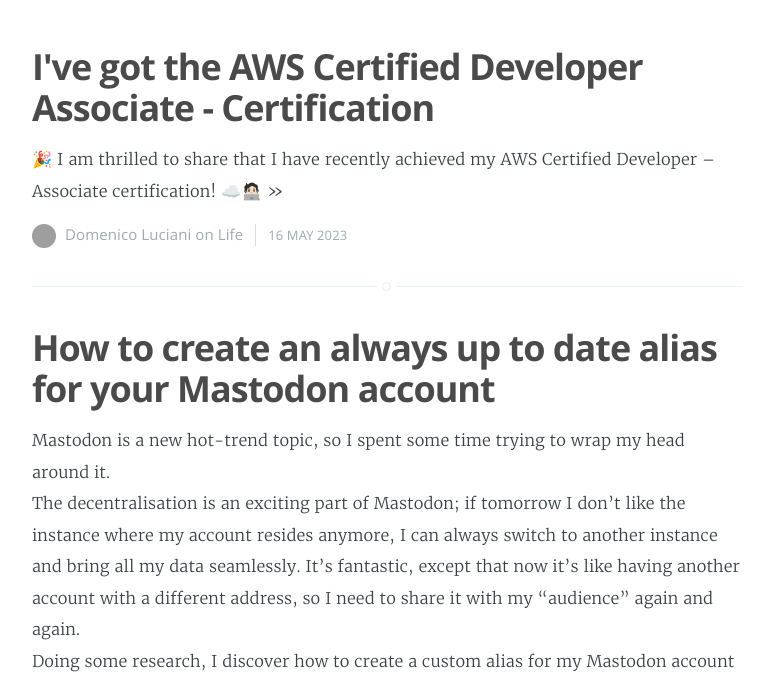
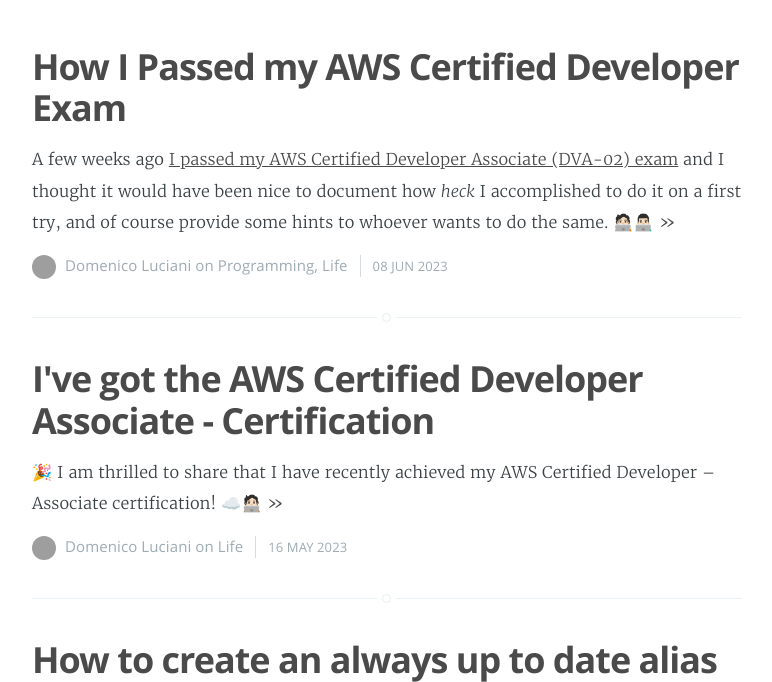
Before and after one commit to dlion/domenicoluciani, a Jekyll site: the page built from _category/life.html, in a window 1280 px wide and 900 px high, scrolled down 686 px, cut to the strip 218-900 px from the top of the window. Shown: the whole strip, without its empty margins (253-1025 px from the left). Built offline with Jekyll 4.4.1, drawn with Linux system fonts in a browser that asks for light colours; some web fonts are replaced; comment, search, counter and statistics services are not loaded; some of the changed lines change nothing that is shown.

Commit message:
Adjusted english typos

```diff
--- a/_posts/2023-06-08-how-i-passed-my-aws-certified-developer-exam.md
+++ b/_posts/2023-06-08-how-i-passed-my-aws-certified-developer-exam.md
@@ -1,33 +1,32 @@
 ---
 layout: post
-title: "How I passed my AWS Certified Developer Exam"
+title: "How I Passed my AWS Certified Developer Exam"
 date: 2023-06-08 08:00:00
-categories: [Programming]
+categories: [Programming, Life]
 cover: "/assets/images/covers/cloud_cert_aws.png"
 lang: en
 ---
 
-A few weeks ago I passed my AWS Certified Developer Associate (DVA-02) exam and I thought it would have been nice to document how _heck_ I accomplished to do it on a first try, and of course provide some hints to whoever wants to
+A few weeks ago [I passed my AWS Certified Developer Associate (DVA-02) exam](https://domenicoluciani.com/2023/05/16/aws-certified-developer-associate-certification.html) and I thought it would have been nice to document how _heck_ I accomplished to do it on a first try, and of course provide some hints to whoever wants to
 do the same. 🧑🏻‍💻👨🏻‍💻
 
 ----
 
-## But why did you spend your time on getting the certification?
+## But why did you spend your time getting the certification?
 
-I'd like to start saying that I'm not a big fan of getting as many certifications as possible, I'm more affected by the greedy learner pathology which pushed my forward on this route.
+I'd like to start by saying that I'm not a big fan of getting as many certifications as possible, I'm more affected by the greedy learner pathology which pushed me forward on this route.
 
 > This indeed is my first real certification.
 
-I started to study about AWS **just for fun** and to desire to become a better professional. **I wasn't really interested to get any certification.**
-It started for fun and it became even funnier over time, digging deeper into AWS services and use-cases, so at the end of the path/course I felt that after all the effort I could try to challenge myself even more getting the
+I started to study AWS **just for fun** and to desire to become a better professional. **I wasn't really interested to get any certification.**
+I started it for fun and it became even funnier over time, digging deeper into AWS services and use cases, so at the end of the path/course I felt that after all the effort I could try to challenge myself even more by getting the
 certification.
-**I LOVE GOING OUTSIDE MY COMFORT-ZONE**
+**I LOVE GOING OUTSIDE MY COMFORT ZONE**
 
 >Did I need it? No.
 >Do you need it? Probably not.
 
-It was just a matter of challenging myself, nothing more 🤭 so my advice is to enjoy the journey, learn as much as possible but just for your own sake, it will give you the extra motivation you need to pass the exam at the first
-try. 🎯
+It was just a matter of challenging myself, nothing more 🤭 so my advice is to enjoy the journey and learn as much as possible but just for your own sake, it will give you the extra motivation you need to pass the exam at the first try. 🎯
 
 ## Why did I focus on AWS?
 
@@ -39,72 +38,72 @@
 Working for a [Multi-Cloud company](https://vmware.com) gives me the possibility to have a T-shape skills-set, focusing more on the `how`  than the `what`; I mean, I worked on Azure and GCP as well, but to be honest the most fun
 ecosystems I worked on were on AWS. 🤭
 
-So I felt that I needed, for my career and for my own interest (📚) to fill out some gaps that I definitely had on AWS to become a better engineer and a better professional. 💪🏻
+So I felt that I needed, for my career and for my interest (📚) to fill out some gaps that I had on AWS to become a better engineer and a better professional. 💪🏻
 
 ## Where did I study?
 
 ### A Cloud Guru
 
-Working at VMware also means I have lots of benefits 😌🙏 and one between them is the possibility to access [https://acloudguru.com/](https://acloudguru.com/) courses/resources/labs **FOR FREE**! ✨
-A Cloud Guru it is well known to be very expensive but to have one of the best playground out there.
+Working at VMware also means I have lots of benefits 😌🙏 and one of them is the possibility to access [https://acloudguru.com/](https://acloudguru.com/) courses/resources/labs **FOR FREE**! ✨
+A Cloud Guru is well known to be very expensive but to have one of the best playgrounds out there.
 
 #### Playground?
 
 Yes, essentially you can just go to their playground section
-Open a new session of their sandbox and log-in.
+Open a new session of their sandbox and log in.
 
-From that moment till a bunch of hours you will have the chance to play with an almost real AWS environment, bill-free. 👀
+From that moment till a bunch of hours, you will have the chance to play with an almost real AWS environment, bill-free. 👀
 
 ![playground-aws-1](/assets/images/posts/playground-aws-1.png)
 
 #### Developer Associate Course
 
-Of course, A Cloud Guru has it's own course: [https://learn.acloud.guru/course/aws-certified-developer-associate](https://learn.acloud.guru/course/aws-certified-developer-associate)
-I took it and I can definitely say that it covers more or less everything you need to know to pass the exam.
-Especially I want to call-out the 4 mocked exams which have been super useful to get to know the exam env and the questions' style.
+Of course, A Cloud Guru has its course: [https://learn.acloud.guru/course/aws-certified-developer-associate](https://learn.acloud.guru/course/aws-certified-developer-associate)
+I took it and I can say that it covers more or less everything you need to know to pass the exam.
+Especially I want to call out the 4 mocked exams which have been super useful to get to know the exam env and the questions' style.
 
 ![mocked-exam](/assets/images/posts/mocked-exam-aws.png)
 
 ### Tutorials Dojo
 
 Another resource I found useful to reinforce my knowledge was [https://tutorialsdojo.com/](https://tutorialsdojo.com/)
-It's a website that contains study-path for each certification.
+It's a website that contains a study path for each certification.
 Here the one for the Developer Associate: [ https://tutorialsdojo.com/aws-certified-developer-associate-exam-guide-study-path-dva-c02/](https://tutorialsdojo.com/aws-certified-developer-associate-exam-guide-study-path-dva-c02/)
 
 #### Mocked Exams
 
-In Tutorials Dojo you can also find mocked exams which as far as I heard are very close to the real one but I haven't purchased it so I don't have a personal opinion or experience on it.
+In Tutorials Dojo you can also find mocked exams which as far as I heard are very close to the real ones but I haven't purchased it so I don't have a personal opinion or experience on it.
 
 ### AWS Whitepapers
 
-Listed either on Tutorials Dojo or A Cloud Guru you can find a list of recommended whitepapers from AWS that definitely worth reading.
-I know, they are quite big but I think that reading it once totally worth your time.
+Listed either on Tutorials Dojo or A Cloud Guru you can find a list of recommended whitepapers from AWS that are worth reading.
+I know, they are quite big but I think that reading them once is worth your time.
 
 ### Reddit
-I also really liked reading other experiences on [/r/AWSCertifications/](https://www.reddit.com/r/AWSCertifications/), it is full of nice advices and great people who can help you out.
-There I discovered that there are other recommended resources that I didn't follow, maybe it's worth to have look at it. 👀
+I also really liked reading about other experiences on [/r/AWSCertifications/](https://www.reddit.com/r/AWSCertifications/), it is full of nice advice and great people who can help you out.
+There I discovered that there are other recommended resources that I didn't follow, maybe it's worth having a look at it. 👀
 
 
 ## How did I study?
 
-> Every person has it's own unique approach so there aren't good or wrong way to study.
+> Every person has their unique approach so there aren't good or wrong ways to study.
 
-Having a full-time job it's always complicate to find the time and the energy to study, for this reason I repeat that you should study _only because you want to learn new things_, improve yourself and become a better professional.
+Having a full-time job it's always complicated to find the time and the energy to study, for this reason, I repeat that you should study _only because you want to learn new things_, improve yourself and become a better professional.
 The certification itself IMHO doesn't add anything up to your skills-set.
-I studied for 2 months more or less, dedicating to it almost every day at least 25minutes.
+I studied for 2 months more or less, dedicating myself to it almost every day for at least 25 minutes.
 
 > Something I would like to highlight here is that **I have more than 10 years of experience** as a Software Engineer so your experience can be different and you might need more time and resources.
 
 ### Obsidian
 
-[Obsidian](https://obsidian.md) is my main tool for taking notes, create blog posts, schedule my day, keep track of everything, and of course: study.
+[Obsidian](https://obsidian.md) is my main tool for taking notes, creating blog posts, scheduling my day, keeping track of everything, and of course: studying.
 [I switched over to Obsidian from Notion](https://domenicoluciani.com/2021/12/17/why-did-i-switch-from-notion-to-obsidian.html) and I will never get back to it.
-My main way to study is to taking notes about whatever I read/watch and then look at it later on, to memorise better and freshener those concepts.
-Spacial repetition works very well for me even tho I'm not very consistent.
+My main way to study is to take notes about whatever I read/watch and then look at it later on, to memorise better and freshener those concepts.
+Spatial repetition works very well for me even tho I'm not very consistent.
 
 ### Excalidraw
 
-Another amazing tool I've been using to memorise better is [Excalidraw](https://excalidraw.com/), an infinite canvas that I used to divide each topic with its own information.
+Another amazing tool I've been using to memorise better is [Excalidraw](https://excalidraw.com/), an infinite canvas that I used to divide each topic with its information.
 It has been very useful to visualise the information that I've got from the video course and blog posts.
 
 Worth to mention that Obsidian has an [Excalidraw plugin](https://github.com/zsviczian/obsidian-excalidraw-plugin) which means you can use all Excalidraw functionalities from your Obsidian instance, having your draws locally.
@@ -125,7 +124,7 @@
 1. Take the mocked exam
 2. Review the questions I've answered wrongly
 3. Take notes of the wrong answers
-4. Read deeper about that specific topic going through the AWS documentation
+4. Read deeper about that specific topic by going through the AWS documentation
 5. Read again what I did wrong
 6. Re-take the exam
 
@@ -136,15 +135,15 @@
 ### Hands-on Lab
 
 A Cloud Guru helps a lot with the hands-on part but it doesn't mean you can't open an AWS free-tier account and try by yourself to play with AWS services.
-Right now the exam is composed by 65 multi-answer questions so at first it seems not really hands-on oriented but it is wrong.
-Lots of questions are about specific technical details and particular services options that it's easier to know if you had the chance to play with them and moreover, having an hands-on experience is always better considering the
+Right now the exam is composed of 65 multi-choice questions so at first it seems not hands-on oriented but it is wrong.
+Lots of questions are about specific technical details and particular services options that it's easier to know if you had the chance to play with them and having a hands-on experience is always better considering the
 nature of this certification.
 
 ## Final thoughts
 
-Coming to the end of the article, I'd like to say again that I think that the certification per-se says nothing to your competencies and skill-set.
-Yeah, it shows to other people that you can stick to a plan, go out from your comfort-zone and that you are capable of learn new things.
-I've been a software engineer for more than 10 years so far, and I can say that having a certification doesn't mean you are a better professional than who doesn't have it.
+Coming to the end of the article, I'd like to say again that I think that the certification per se says nothing about your competencies and skill set.
+Yeah, it shows other people that you can stick to a plan, go out of your comfort zone and that you are capable of learning new things.
+I've been a software engineer for more than 10 years so far, and I can say that having a certification doesn't mean you are a better professional than those who don't have it.
 
 ##### Friendly reminder:
 
```
